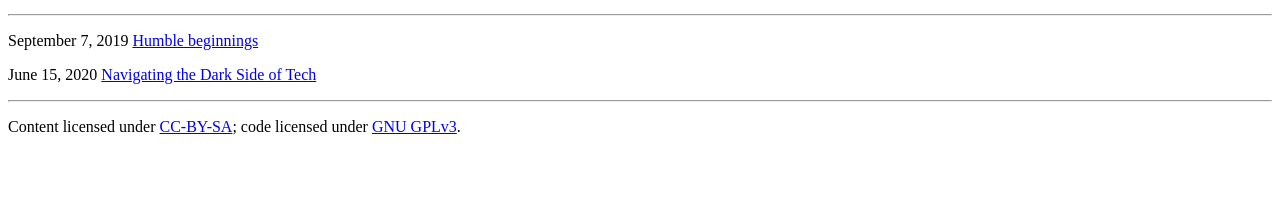
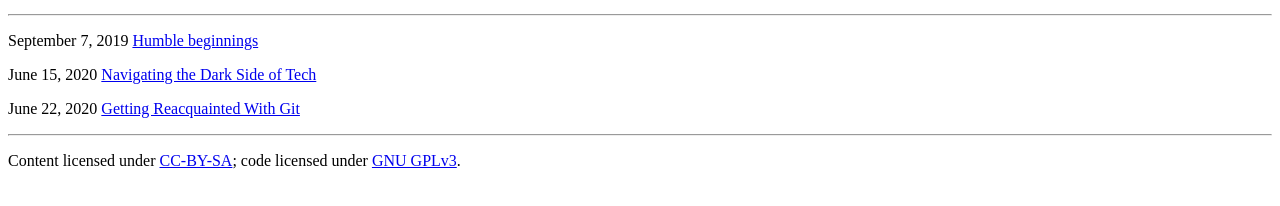
Before and after one commit to jlbuckner/jlbuckner.github.io, a plain HTML site: page index.html in a window 1280 px wide. Shown: the part 154-360 px from the top of the page. Drawn offline with Linux system fonts and the light colour scheme.

Commit message:
Listed new post

```diff
--- a/index.html
+++ b/index.html
@@ -20,6 +20,7 @@
     <main>
       <p><time datetime="2019-09-07">September 7, 2019</time> <a href="humble/">Humble beginnings</a></p>
       <p><time datetime="2020-06-15">June 15, 2020</time> <a href="darkside/">Navigating the Dark Side of Tech</a></p>
+      <p><time datetime="2020-06-22">June 22, 2020</time> <a href="git/">Getting Reacquainted With Git</a></p>
     </main>
     <footer>
       <hr>
```
